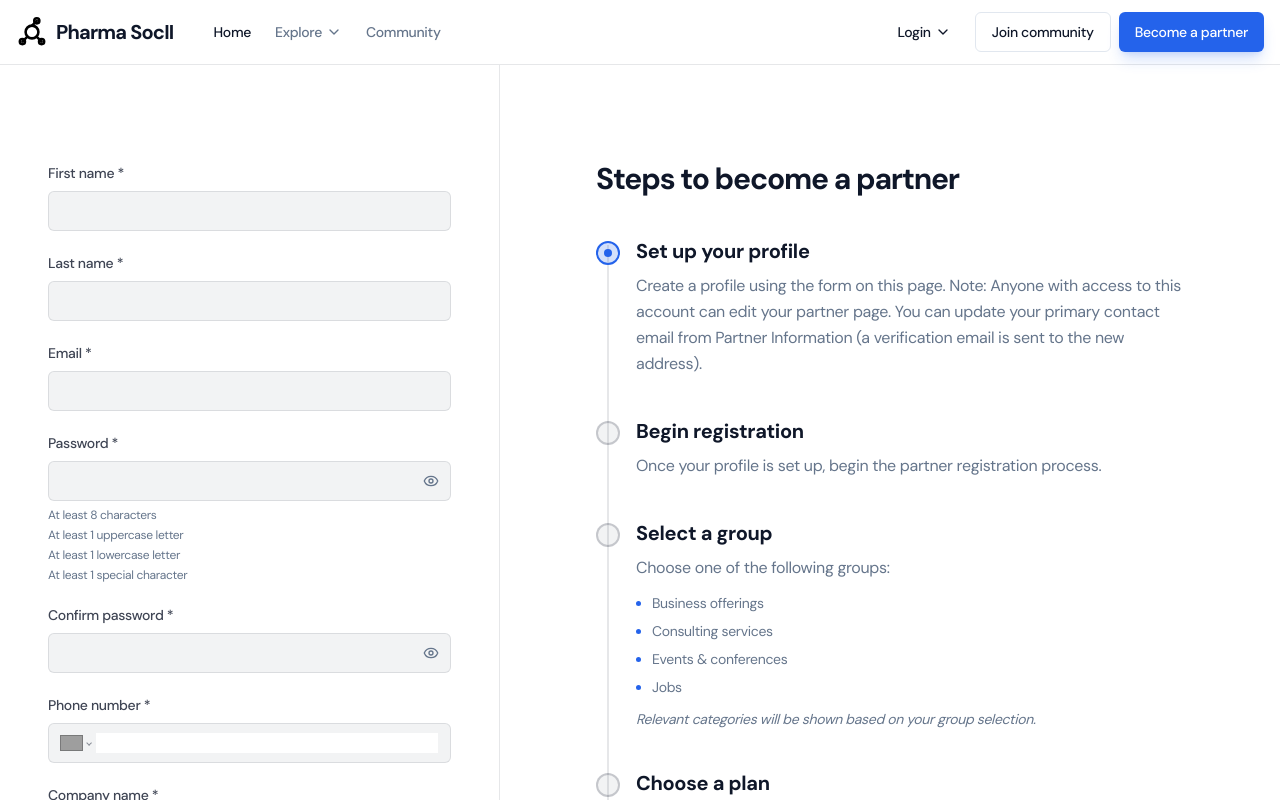
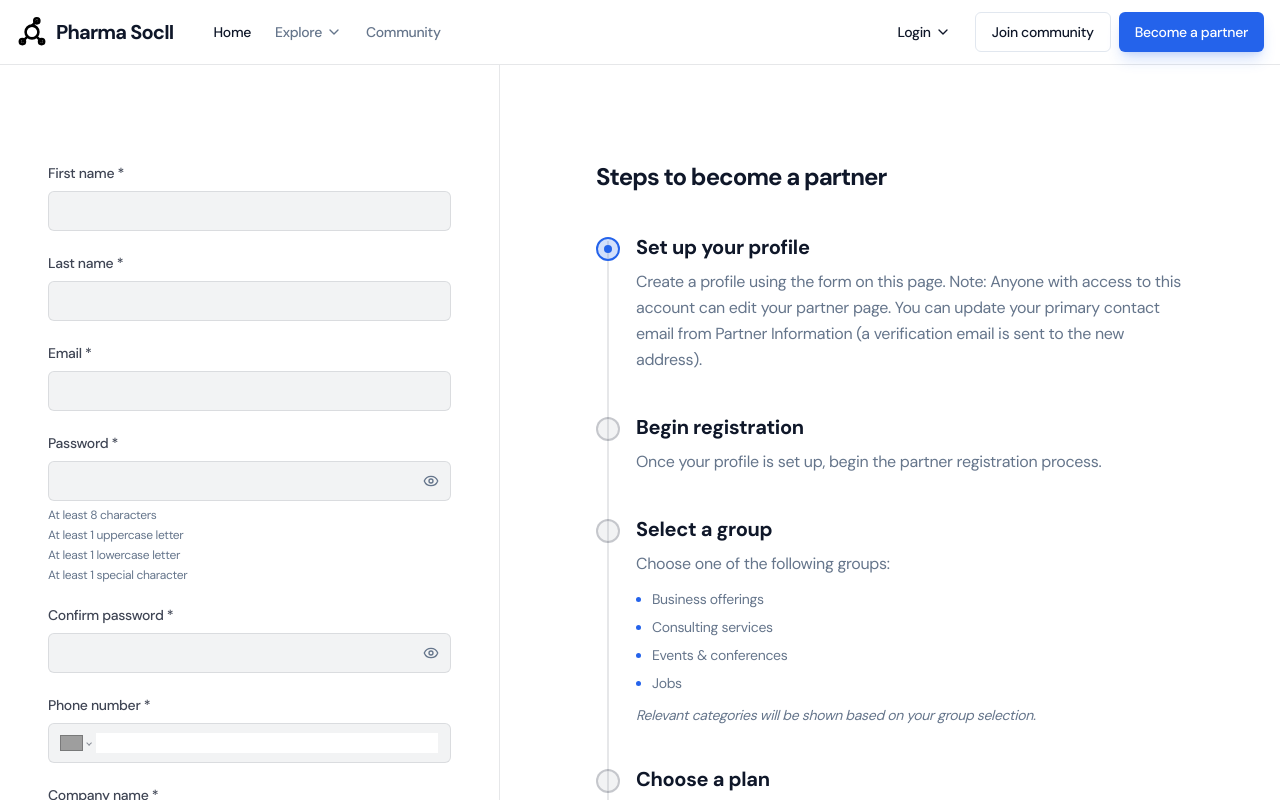
Before and after one commit to simran-kanda1/pharmasocii, a React (Vite) app: page /signup in a window 1280 px wide. Shown: the top 800 px of the page. Built offline with nearby package versions, Linux system fonts and the light colour scheme; no server answers; grey boxes are pictures that could not be loaded.

Commit message:
Decrease font size of steps heading

```diff
--- a/src/pages/PartnerRegister.tsx
+++ b/src/pages/PartnerRegister.tsx
@@ -312,7 +312,7 @@ export default function PartnerRegister() {
 
                     <div className="space-y-8">
                         <div>
-                            <h2 className="text-3xl font-bold tracking-tight mb-8">Steps to become a partner</h2>
+                            <h2 className="text-2xl font-bold tracking-tight mb-8">Steps to become a partner</h2>
 
                             <div className="space-y-10 relative">
                                 {/* Visual connecting line */}
```
